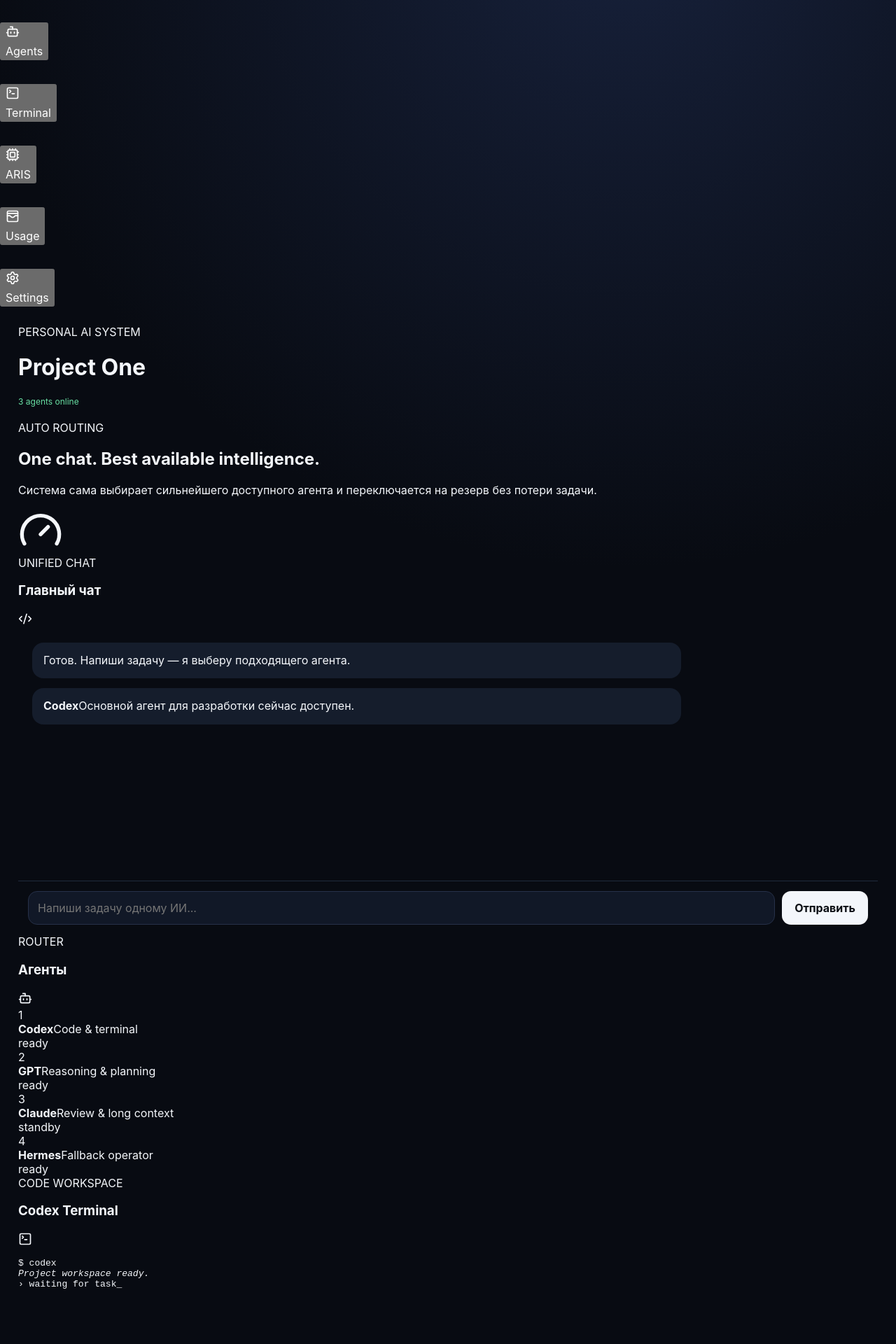
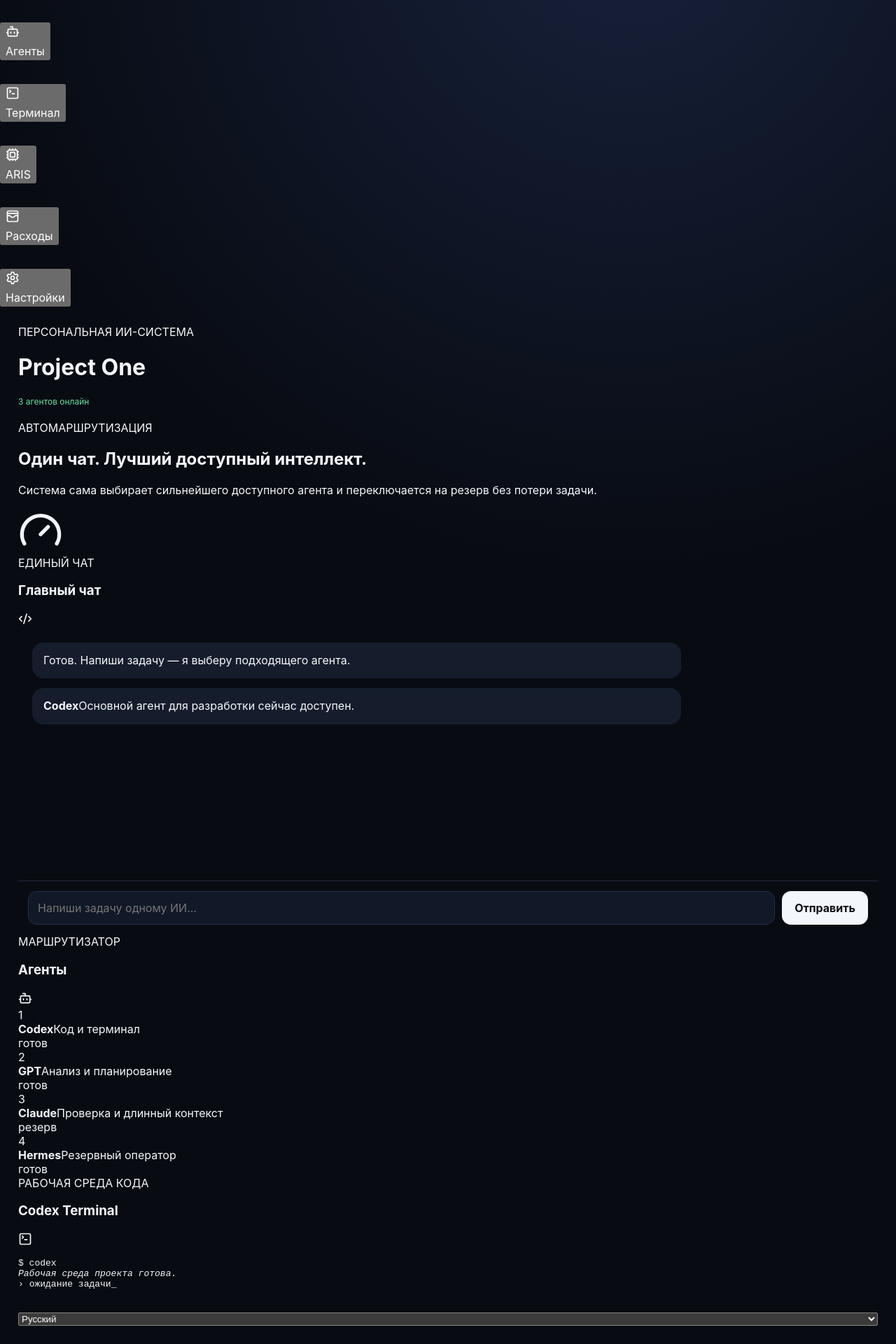
Before and after one commit to Aslan-Khashtyrov/ARIS, a React (Vite) app in the folder control-center/: page / in a window 1280 px wide. Shown: the part 116-2036 px from the top of the page at 70% size. Built offline with nearby package versions, Linux system fonts and the light colour scheme.

Commit message:
Add Russian-first localization foundation

```diff
--- a/control-center/src/App.jsx
+++ b/control-center/src/App.jsx
@@ -1,71 +1,79 @@
 import { useMemo, useState } from 'react';
 import { Bot, Code2, Cpu, Gauge, MessageSquare, Settings, TerminalSquare, WalletCards } from 'lucide-react';
+import { DEFAULT_LOCALE, localeCatalog } from './i18n.js';
 import './styles.css';
 
 const agents = [
-  { name: 'Codex', role: 'Code & terminal', state: 'ready' },
-  { name: 'GPT', role: 'Reasoning & planning', state: 'ready' },
-  { name: 'Claude', role: 'Review & long context', state: 'standby' },
-  { name: 'Hermes', role: 'Fallback operator', state: 'ready' }
+  { name: 'Codex', roleKey: 'codex', state: 'ready' },
+  { name: 'GPT', roleKey: 'gpt', state: 'ready' },
+  { name: 'Claude', roleKey: 'claude', state: 'standby' },
+  { name: 'Hermes', roleKey: 'hermes', state: 'ready' }
 ];
 
 const nav = [
-  ['chat', MessageSquare, 'Chat'],
-  ['agents', Bot, 'Agents'],
-  ['terminal', TerminalSquare, 'Terminal'],
-  ['aris', Cpu, 'ARIS'],
-  ['usage', WalletCards, 'Usage'],
-  ['settings', Settings, 'Settings']
+  ['chat', MessageSquare],
+  ['agents', Bot],
+  ['terminal', TerminalSquare],
+  ['aris', Cpu],
+  ['usage', WalletCards],
+  ['settings', Settings]
 ];
+
 function App() {
   const [tab, setTab] = useState('chat');
   const [text, setText] = useState('');
+  const [locale, setLocale] = useState(DEFAULT_LOCALE);
+  const t = localeCatalog[locale] || localeCatalog.ru;
   const online = useMemo(() => agents.filter(a => a.state === 'ready').length, []);
-
-  return <div className="app-shell">
+  return <div className="app-shell" lang={locale}>
     <aside className="rail">
       <div className="brand">P1</div>
-      {nav.map(([id, Icon, label]) => <button key={id} className={tab === id ? 'nav active' : 'nav'} onClick={() => setTab(id)}>
-        <Icon size={20}/><span>{label}</span>
+      {nav.map(([id, Icon]) => <button key={id} className={tab === id ? 'nav active' : 'nav'} onClick={() => setTab(id)}>
+        <Icon size={20}/><span>{t.nav[id]}</span>
       </button>)}
     </aside>
 
     <main className="main">
       <header className="topbar">
-        <div><div className="eyebrow">PERSONAL AI SYSTEM</div><h1>Project One</h1></div>
-        <div className="status"><span className="dot"/> {online} agents online</div>
+        <div><div className="eyebrow">{t.appSystem}</div><h1>Project One</h1></div>
+        <div className="status"><span className="dot"/> {online} {t.agentsOnline}</div>
       </header>
 
       <section className="dashboard">
         <div className="hero-card">
-          <div className="hero-copy"><span className="pill">AUTO ROUTING</span><h2>One chat. Best available intelligence.</h2>
+          <div className="hero-copy"><span className="pill">{t.autoRouting}</span><h2>{t.hero}</h2>
           <p>Система сама выбирает сильнейшего доступного агента и переключается на резерв без потери задачи.</p></div>
           <Gauge size={64}/>
         </div>
         <div className="grid">
           <section className="panel chat-panel">
-            <div className="panel-head"><div><span className="kicker">UNIFIED CHAT</span><h3>Главный чат</h3></div><Code2 size={20}/></div>
+            <div className="panel-head"><div><span className="kicker">{t.unifiedChat}</span><h3>{t.mainChat}</h3></div><Code2 size={20}/></div>
             <div className="messages">
-              <div className="bubble system">Готов. Напиши задачу — я выберу подходящего агента.</div>
-              <div className="bubble agent"><b>Codex</b><span>Основной агент для разработки сейчас доступен.</span></div>
+              <div className="bubble system">{t.readyMessage}</div>
+              <div className="bubble agent"><b>Codex</b><span>{t.codexReady}</span></div>
             </div>
-            <div className="composer"><input value={text} onChange={e => setText(e.target.value)} placeholder="Напиши задачу одному ИИ..."/><button>Отправить</button></div>
+            <div className="composer"><input value={text} onChange={e => setText(e.target.value)} placeholder={t.inputPlaceholder}/><button>{t.send}</button></div>
           </section>
 
           <section className="panel agents-panel">
-            <div className="panel-head"><div><span className="kicker">ROUTER</span><h3>Агенты</h3></div><Bot size={20}/></div>
+            <div className="panel-head"><div><span className="kicker">{t.router}</span><h3>{t.agents}</h3></div><Bot size={20}/></div>
             <div className="agent-list">{agents.map((agent, i) => <div className="agent-row" key={agent.name}>
-              <div className="rank">{i + 1}</div><div className="agent-meta"><b>{agent.name}</b><span>{agent.role}</span></div>
-              <div className={'agent-state ' + agent.state}>{agent.state}</div>
+              <div className="rank">{i + 1}</div><div className="agent-meta"><b>{agent.name}</b><span>{t.roles[agent.roleKey]}</span></div>
+              <div className={'agent-state ' + agent.state}>{t.states[agent.state]}</div>
             </div>)}</div>
           </section>
 
           <section className="panel terminal-panel">
-            <div className="panel-head"><div><span className="kicker">CODE WORKSPACE</span><h3>Codex Terminal</h3></div><TerminalSquare size={20}/></div>
-            <pre><span>$</span> codex{"\n"}<em>Project workspace ready.</em>{"\n"}<span>›</span> waiting for task_</pre>
+            <div className="panel-head"><div><span className="kicker">{t.codeWorkspace}</span><h3>Codex Terminal</h3></div><TerminalSquare size={20}/></div>
+            <pre><span>$</span> codex{"\n"}<em>{t.workspaceReady}</em>{"\n"}<span>›</span> {t.waitingTask}</pre>
           </section>
         </div>
       </section>
+
+      <select value={locale} onChange={e => setLocale(e.target.value)} aria-label="Язык">
+        <option value="ru">Русский</option>
+        <option value="en">English</option>
+      </select>
     </main>
   </div>;
 }
--- /dev/null
+++ b/control-center/src/i18n.js
@@ -0,0 +1,24 @@
+export const DEFAULT_LOCALE = 'ru';
+
+export const localeCatalog = {
+  ru: {
+    appSystem: 'ПЕРСОНАЛЬНАЯ ИИ-СИСТЕМА', agentsOnline: 'агентов онлайн', autoRouting: 'АВТОМАРШРУТИЗАЦИЯ',
+    hero: 'Один чат. Лучший доступный интеллект.', unifiedChat: 'ЕДИНЫЙ ЧАТ', mainChat: 'Главный чат',
+    readyMessage: 'Готов. Напиши задачу — я выберу подходящего агента.', codexReady: 'Основной агент для разработки сейчас доступен.',
+    inputPlaceholder: 'Напиши задачу одному ИИ...', send: 'Отправить', router: 'МАРШРУТИЗАТОР', agents: 'Агенты',
+    codeWorkspace: 'РАБОЧАЯ СРЕДА КОДА', workspaceReady: 'Рабочая среда проекта готова.', waitingTask: 'ожидание задачи_',
+    nav: { chat: 'Чат', agents: 'Агенты', terminal: 'Терминал', aris: 'ARIS', usage: 'Расходы', settings: 'Настройки' },
+    roles: { codex: 'Код и терминал', gpt: 'Анализ и планирование', claude: 'Проверка и длинный контекст', hermes: 'Резервный оператор' },
+    states: { ready: 'готов', standby: 'резерв' }
+  },
+  en: {
+    appSystem: 'PERSONAL AI SYSTEM', agentsOnline: 'agents online', autoRouting: 'AUTO ROUTING',
+    hero: 'One chat. Best available intelligence.', unifiedChat: 'UNIFIED CHAT', mainChat: 'Main chat',
+    readyMessage: 'Ready. Send a task — I will choose the best agent.', codexReady: 'The primary coding agent is available.',
+    inputPlaceholder: 'Send a task to one AI...', send: 'Send', router: 'ROUTER', agents: 'Agents',
+    codeWorkspace: 'CODE WORKSPACE', workspaceReady: 'Project workspace ready.', waitingTask: 'waiting for task_',
+    nav: { chat: 'Chat', agents: 'Agents', terminal: 'Terminal', aris: 'ARIS', usage: 'Usage', settings: 'Settings' },
+    roles: { codex: 'Code & terminal', gpt: 'Reasoning & planning', claude: 'Review & long context', hermes: 'Fallback operator' },
+    states: { ready: 'ready', standby: 'standby' }
+  }
+};
```
